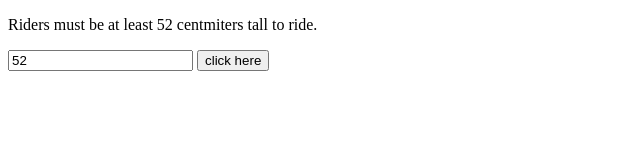
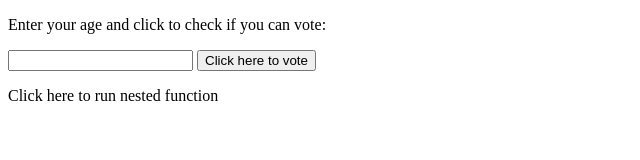
Before and after one commit to abashaaji/JAVASCRIPT-PROJECTS, a plain HTML site: page Basic JavaScript Projects/project1_expressions_alert/Project6_ternary_operators_constructors/index.html in a window 1280 px wide. Shown: the whole page, without its empty margins (0-640 px from the left). Drawn offline with Linux system fonts and the light colour scheme.

Commit message:
Update index.html

```diff
--- a/Basic JavaScript Projects/project1_expressions_alert/Project6_ternary_operators_constructors/index.html
+++ b/Basic JavaScript Projects/project1_expressions_alert/Project6_ternary_operators_constructors/index.html
@@ -2,14 +2,17 @@
 <html lang="en">
 <head>
     <meta charset="UTF-8">
-    <meta name="viewport" content="width=device-width, initial-scale=1.0">
-    <title>Document</title>
-    <script src="JS/main.js"></script>
+    <title>Vote Check & Nested Function</title>
+    <script src="JS/main.js" defer></script>
 </head>
 <body>
-    <p>Riders must be at least 52 centmiters tall to ride.</p>
-    <input id="Height" value="52" />
-    <button onclick="Ride_Function()">click here</button>
-    <p id="Ride"></p>
+
+    <p>Enter your age and click to check if you can vote:</p>
+    <input id="Age" type="number" />
+    <button onclick="my_Function()">Click here to vote</button>
+    <p id="vote"></p>
+
+    <p id="Nasted_Function" onclick="outerFunction()">Click here to run nested function</p>
+
 </body>
 </html>
```
